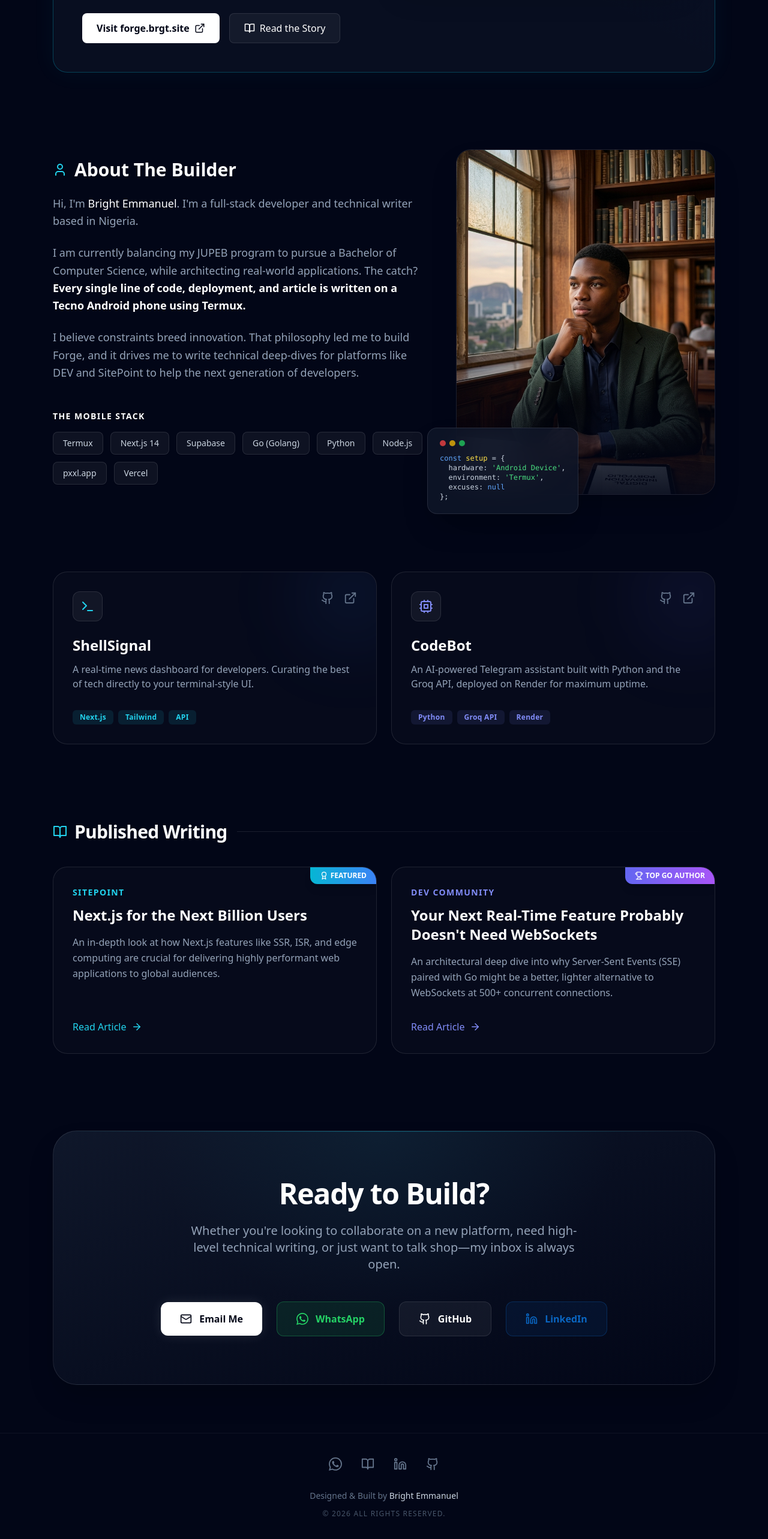
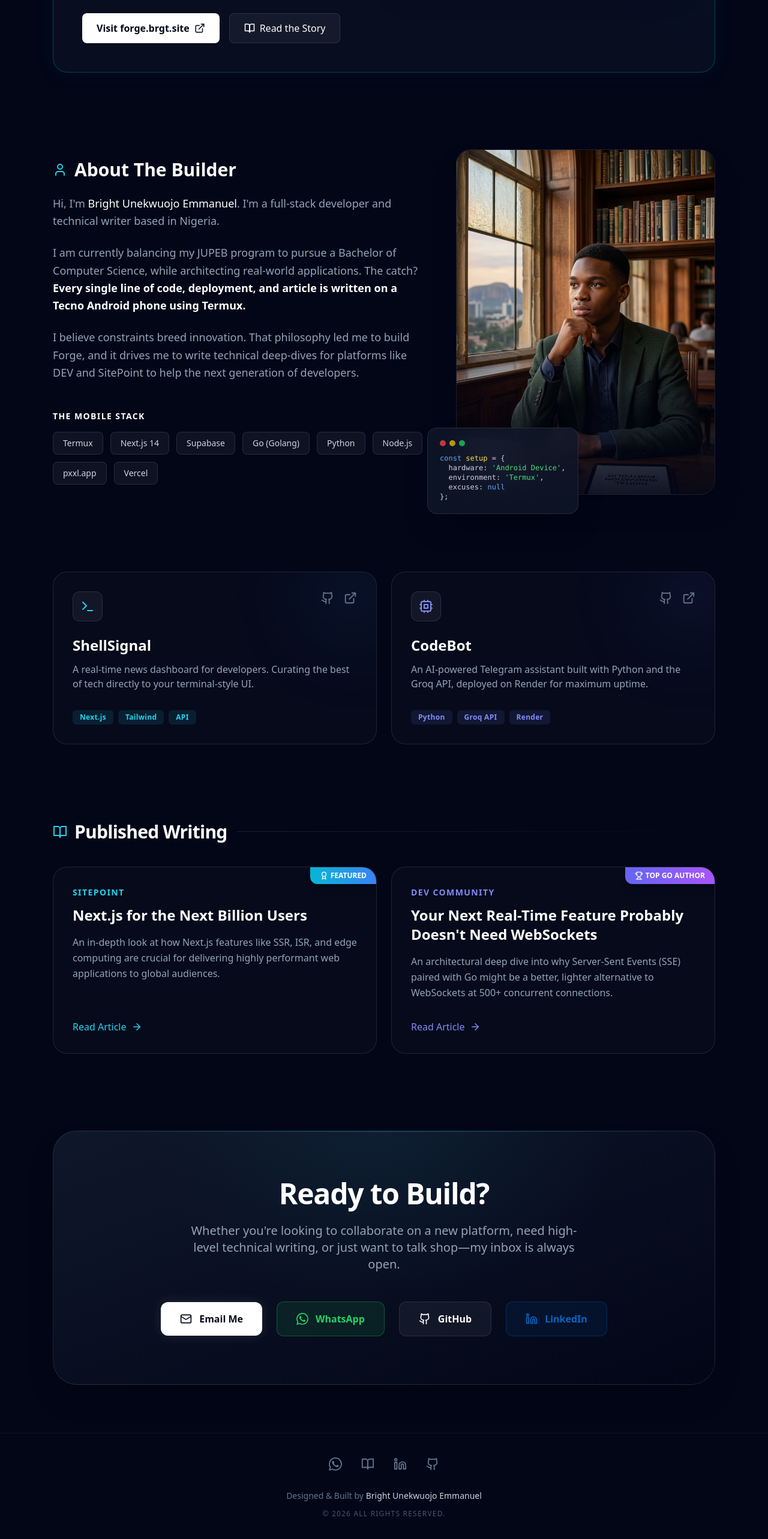
Before and after one commit to brighto7700/my_portfolio, a React (Vite) app: page / in a window 1280 px wide. Shown: the part 1394-3960 px from the top of the page at 60% size. Built offline with nearby package versions, Linux system fonts and the light colour scheme.

Commit message:
Update name from Bright Emmanuel to Bright Unekwuojo Emmanuel

```diff
--- a/App.jsx
+++ b/App.jsx
@@ -125,7 +125,7 @@ export default function App() {
           </div>
         </section>
 
-        {/* Redesigned About Section - Reverted to Tall Portrait */}
+        {/* Redesigned About Section */}
         <section id="about" className="mb-32 scroll-mt-32">
           <div className="grid md:grid-cols-12 gap-12 items-center">
 
@@ -136,7 +136,7 @@ export default function App() {
                 </h2>
               </div>
               <p className="text-slate-400 text-lg leading-relaxed">
-                Hi, I'm <strong className="text-white font-medium">Bright Emmanuel</strong>. I'm a full-stack developer and technical writer based in Nigeria.
+                Hi, I'm <strong className="text-white font-medium">Bright Unekwuojo Emmanuel</strong>. I'm a full-stack developer and technical writer based in Nigeria.
               </p>
               <p className="text-slate-400 text-lg leading-relaxed">
                 I am currently balancing my JUPEB program to pursue a Bachelor of Computer Science, while architecting real-world applications. The catch? <strong className="text-white">Every single line of code, deployment, and article is written on a Tecno Android phone using Termux.</strong>
@@ -160,11 +160,10 @@ export default function App() {
             <div className="md:col-span-5 relative group mt-10 md:mt-0">
               <div className="absolute -inset-4 bg-gradient-to-tr from-cyan-500/20 to-blue-500/20 blur-2xl rounded-3xl opacity-0 group-hover:opacity-100 transition duration-700"></div>
 
-              {/* RESTORED TALL PORTRAIT ASPECT RATIO */}
               <div className="aspect-[3/4] rounded-3xl overflow-hidden border border-white/10 relative z-10 shadow-2xl">
                 <img
                   src={profilePhoto}
-                  alt="Bright Emmanuel"
+                  alt="Bright Unekwuojo Emmanuel"
                   className="w-full h-full object-cover scale-100 group-hover:scale-105 transition-transform duration-700"
                 />
                 <div className="absolute inset-0 bg-gradient-to-t from-slate-950/90 via-transparent to-transparent pointer-events-none"></div>
@@ -349,7 +348,7 @@ export default function App() {
           </a>
         </div>
         <p className="text-slate-500 text-sm font-medium">
-          Designed & Built by <span className="text-slate-300">Bright Emmanuel</span>
+          Designed & Built by <span className="text-slate-300">Bright Unekwuojo Emmanuel</span>
         </p>
         <p className="text-slate-600 text-xs mt-3 tracking-widest uppercase">© {new Date().getFullYear()} All rights reserved.</p>
       </footer>
```
